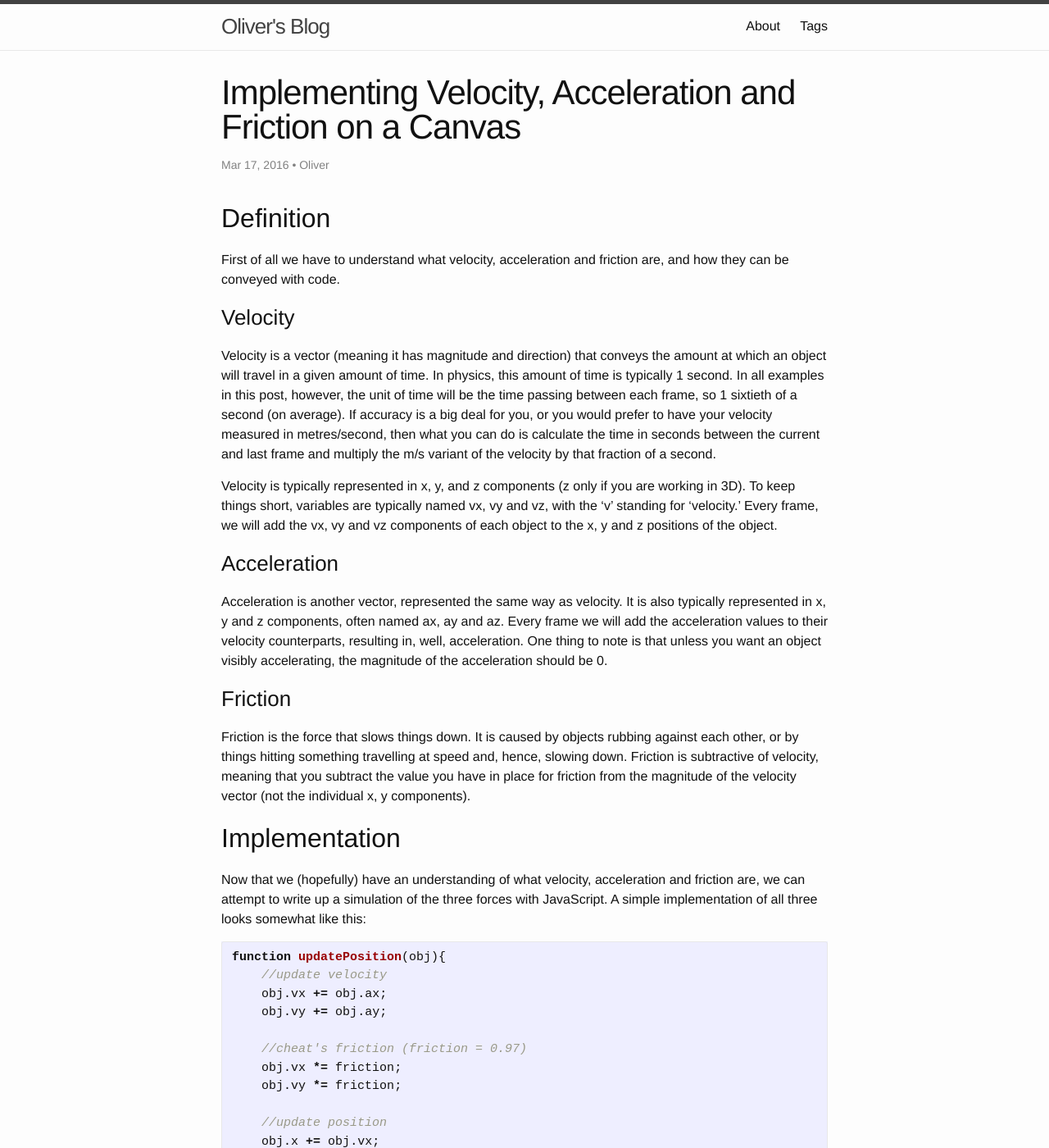
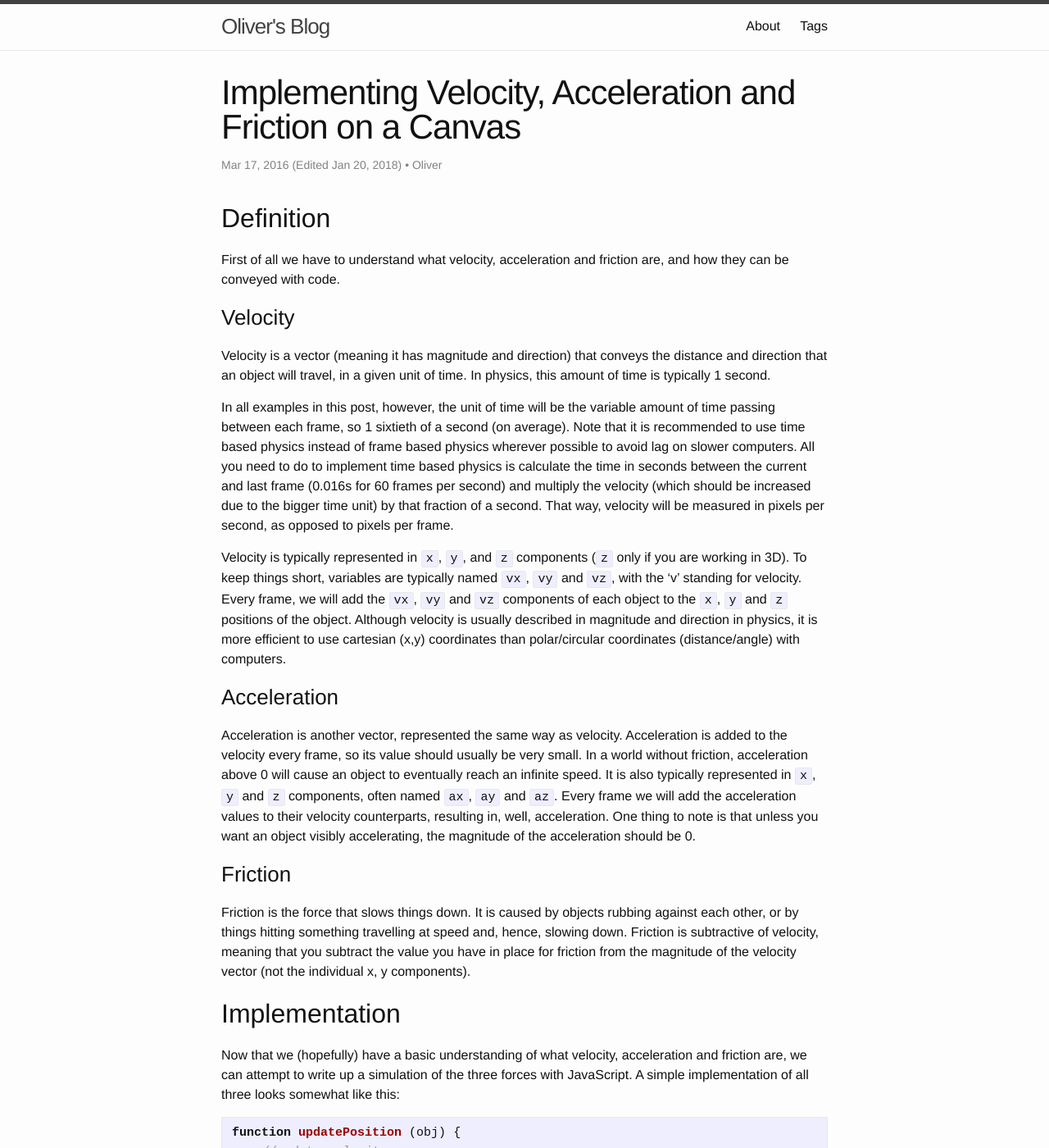
Before and after one commit to OliverBalfour/oliverbalfour.github.io, a Jekyll site: the page built from _posts/2016-3-17-velocity-acceleration-and-friction-on-a-canvas.md, in a window 1280 px wide and 1400 px high. Shown: the whole window at 82% size. Built offline with Jekyll 4.4.1, drawn with Linux system fonts in a browser that asks for light colours; some of the changed text lies outside the part shown.

Commit message:
Edited Velocity, Acceleration and Friction on a Canvas

````diff
--- a/_posts/2016-3-17-velocity-acceleration-and-friction-on-a-canvas.md
+++ b/_posts/2016-3-17-velocity-acceleration-and-friction-on-a-canvas.md
@@ -3,27 +3,30 @@ layout: post
 title: "Implementing Velocity, Acceleration and Friction on a Canvas"
 categories: canvas
 tags: canvas javascript physics
+edited: 2018-1-20
 ---
 
 ## Definition
 First of all we have to understand what velocity, acceleration and friction are, and how they can be conveyed with code.
 
 ### Velocity
-Velocity is a vector (meaning it has magnitude and direction) that conveys the amount at which an object will travel in a given amount of time. In physics, this amount of time is typically 1 second. In all examples in this post, however, the unit of time will be the time passing between each frame, so 1 sixtieth of a second (on average). If accuracy is a big deal for you, or you would prefer to have your velocity measured in metres/second, then what you can do is calculate the time in seconds between the current and last frame and multiply the m/s variant of the velocity by that fraction of a second.
+Velocity is a vector (meaning it has magnitude and direction) that conveys the distance and direction that an object will travel, in a given unit of time. In physics, this amount of time is typically 1 second.
 
-Velocity is typically represented in x, y, and z components (z only if you are working in 3D). To keep things short, variables are typically named vx, vy and vz, with the 'v' standing for 'velocity.' Every frame, we will add the vx, vy and vz components of each object to the x, y and z positions of the object.
+In all examples in this post, however, the unit of time will be the variable amount of time passing between each frame, so 1 sixtieth of a second (on average). Note that it is recommended to use time based physics instead of frame based physics wherever possible to avoid lag on slower computers. All you need to do to implement time based physics is calculate the time in seconds between the current and last frame (0.016s for 60 frames per second) and multiply the velocity (which should be increased due to the bigger time unit) by that fraction of a second. That way, velocity will be measured in pixels per second, as opposed to pixels per frame.
+
+Velocity is typically represented in `x`, `y`, and `z` components (`z` only if you are working in 3D). To keep things short, variables are typically named `vx`, `vy` and `vz`, with the 'v' standing for velocity. Every frame, we will add the `vx`, `vy` and `vz` components of each object to the `x`, `y` and `z` positions of the object. Although velocity is usually described in magnitude and direction in physics, it is more efficient to use cartesian (x,y) coordinates than polar/circular coordinates (distance/angle) with computers.
 
 ### Acceleration
-Acceleration is another vector, represented the same way as velocity. It is also typically represented in x, y and z components, often named ax, ay and az. Every frame we will add the acceleration values to their velocity counterparts, resulting in, well, acceleration. One thing to note is that unless you want an object visibly accelerating, the magnitude of the acceleration should be 0.
+Acceleration is another vector, represented the same way as velocity. Acceleration is added to the velocity every frame, so its value should usually be very small. In a world without friction, acceleration above 0 will cause an object to eventually reach an infinite speed. It is also typically represented in `x`, `y` and `z` components, often named `ax`, `ay` and `az`. Every frame we will add the acceleration values to their velocity counterparts, resulting in, well, acceleration. One thing to note is that unless you want an object visibly accelerating, the magnitude of the acceleration should be 0.
 
 ### Friction
 Friction is the force that slows things down. It is caused by objects rubbing against each other, or by things hitting something travelling at speed and, hence, slowing down. Friction is subtractive of velocity, meaning that you subtract the value you have in place for friction from the magnitude of the velocity vector (not the individual x, y components).
 
 ## Implementation
-Now that we (hopefully) have an understanding of what velocity, acceleration and friction are, we can attempt to write up a simulation of the three forces with JavaScript. A simple implementation of all three looks somewhat like this:
+Now that we (hopefully) have a basic understanding of what velocity, acceleration and friction are, we can attempt to write up a simulation of the three forces with JavaScript. A simple implementation of all three looks somewhat like this:
 
 ```js
-function updatePosition(obj){
+function updatePosition (obj) {
 	//update velocity
 	obj.vx += obj.ax;
 	obj.vy += obj.ay;
@@ -39,12 +42,6 @@ function updatePosition(obj){
 ```
 
 This can be used in our animations to produce realistic motion. What we're going to do with that code is simulate a spaceship, however, at first without the friction.
-
-```css
-canvas{
-	background: black;
-}
-```
 
 ```js
 //canvas setup up here
@@ -75,14 +72,9 @@ function updatePosition(obj){
 }
 
 //user interactivity
-
 var keys = [];
-document.addEventListener('keydown', function(e){
-	keys[e.which] = true;
-});
-document.addEventListener('keyup', function(e){
-	keys[e.which] = false;
-});
+document.addEventListener('keydown', function(e){ keys[e.which] = true; });
+document.addEventListener('keyup', function(e){ keys[e.which] = false; });
 
 (function animloop(){
 	requestAnimationFrame(animloop, canvas);
@@ -109,18 +101,16 @@ There we have it. A basic spaceship simulation controlled by arrow keys. The onl
 
 {% include codepen-embed.html slug="ONWmRd"%}
 
-There we have it. It works, but we need to have friction or else it's nearly unusable.
-
 ### Friction
-There are two ways to implement friction. One is the correct way, which is slightly more CPU intensive, but more accurate. You should always do it the proper way in simulations, but there is also a cheat's way, which we'll use most of the time because it's easier to type.
+There are two ways to implement friction. One is the correct way, which is slightly more CPU intensive, but more accurate. You should always do it the proper way in simulations, but there is also a cheat's way, which we'll use most of the time because it's easier to write and much more efficient.
 
 #### The correct way
-As I said in the definition, friction is *subtractive* of velocity. This essentially means that you subtract the friction value from the magnitude of the velocity, until it reaches 0 (it can't go beyond 0). So, first we'll need to learn how to split cartesian x, y values into magnitude and direction.
+As I said in the definition, friction is *subtractive* of velocity. This essentially means that you subtract the friction value from the magnitude of the velocity, until it reaches 0 (it can't go beyond 0, otherwise friction/drag drives the spaceship backwards). So, first we'll need to learn how to split cartesian x, y values into magnitude and direction.
 
 To convert cartesian coordinates into polar coordinates (which are composed of magnitude and direction instead of x and y), we have to use a bit of trigonometry. The magnitude can be achieved using the Pythagorean theorem, and the direction with JavaScript's amazing `Math.atan2` function. Look it up if you aren't familiar with it, as it's amazing.
 
 ```js
-var magnitude = Math.sqrt(x * x + y * y), //or Math.hypot(x, y)
+var magnitude = Math.sqrt(x*x + y*y), // Or Math.hypot(x, y)
 	direction = Math.atan2(y, x);
 ```
 
@@ -136,42 +126,42 @@ Now that we can easily convert to and from polar coordinates, we can use our kno
 ```js
 var speed = Math.sqrt(vx * vx + vy * vy),
 	angle = Math.atan2(vy, vx);
-if(speed > friction){
+// We don't want to go backwards
+if (speed > friction) {
 	speed -= friction;
-}else{
+} else {
 	speed = 0;
 }
 vx = Math.cos(angle) * speed;
 vy = Math.sin(angle) * speed;
 ```
 
-A good value for friction would be 0.01, the number I use in the simulation below. If you're going to use the proper method for friction, I'd suggest wrapping it in a function for ease of access. It is rather lengthy, especially compared to the cheat version of friction, which is mathematically incorrect but looks ok. The updated spaceship simulation looks like this:
+A good value for friction would be 0.01, the number I use in the simulation below. If you're going to use the proper method for friction, I'd suggest wrapping it in a function for ease of access. It is rather lengthy, especially compared to the cheat version of friction, which is mathematically incorrect but only two lines of code. The updated spaceship simulation looks like this:
 
 {% include codepen-embed.html slug="qZRmpx" %}
 
 See how much better and realistic it is?
 
 #### The cheat's way
-The cheat's way of achieving friction is to simply multiply the velocity x and y components by a constant, a decimal close to (but less than) 1. The only problem (other than it being mathematically incorrect and a dangerous shortcut) is that you can end up with squarish (rather than roundish) results if you're not careful, because the friction can reduce one part of the velocity (x) to 0 while the other isn't yet nullified, which makes things look wacky.
+The cheat's way of achieving friction is to simply multiply the velocity x and y components by a constant, a decimal close to (but less than) 1. The only problem (other than it being mathematically incorrect and a dangerous shortcut) is that friction has less effect on objects moving diagonally.
 
 ```js
 var friction = 0.95;
 
 (function animloop(){
-	...
+	// ...
 	vx *= friction;
 	vy *= friction;
-	...
+	// ...
 })();
 ```
 
-Yes, it's that simple. And it's very hard to tell the difference between that and the proper implementation. Only it can't be used in high precision and accuracy requiring projects, just crappy games.
+Yes, it's that simple. And it's very hard to tell the difference between that and the proper implementation. Only it can't be used in high precision and accuracy requiring projects, just games.
 
 {% include codepen-embed.html slug="jqympW" %}
 
 The difference isn't exactly noticeable, excluding the fact that the strength of the friction differs slightly due to the value chosen.
 
-## Wrapping up
-There you are. You now have three new tools under your belt. Hopefully you'll actually remember all of that. Anyway, thanks for reading, and if you liked that, there's plenty more where it came from. See you next time!
+Thanks for reading!
 
 *This post was originally posted on my CodePen blog [here.](https://codepen.io/Tobsta/post/implementing-velocity-acceleration-and-friction-on-a-canvas)*
--- a/ideas.txt
+++ b/ideas.txt
@@ -5,6 +5,7 @@ finish editing older posts
 javascript canvas
 	metaballs
 	graphical roguelike
+	frame vs time based physics
 nodejs websockets
 	realtime game
 nodejs expressjs
````
Also changed, not shown: _posts/2016-3-15-programmatically-making-gradients.md (+1 -0 lines).
